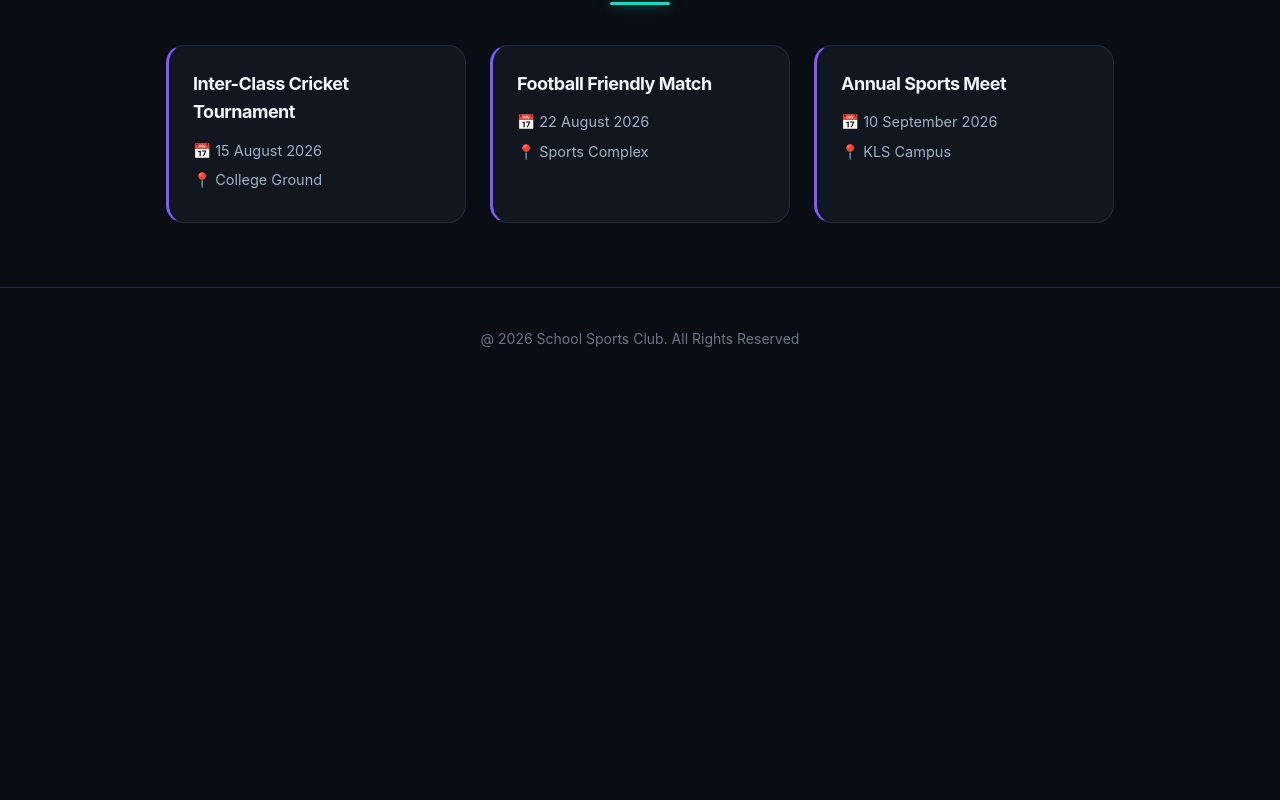
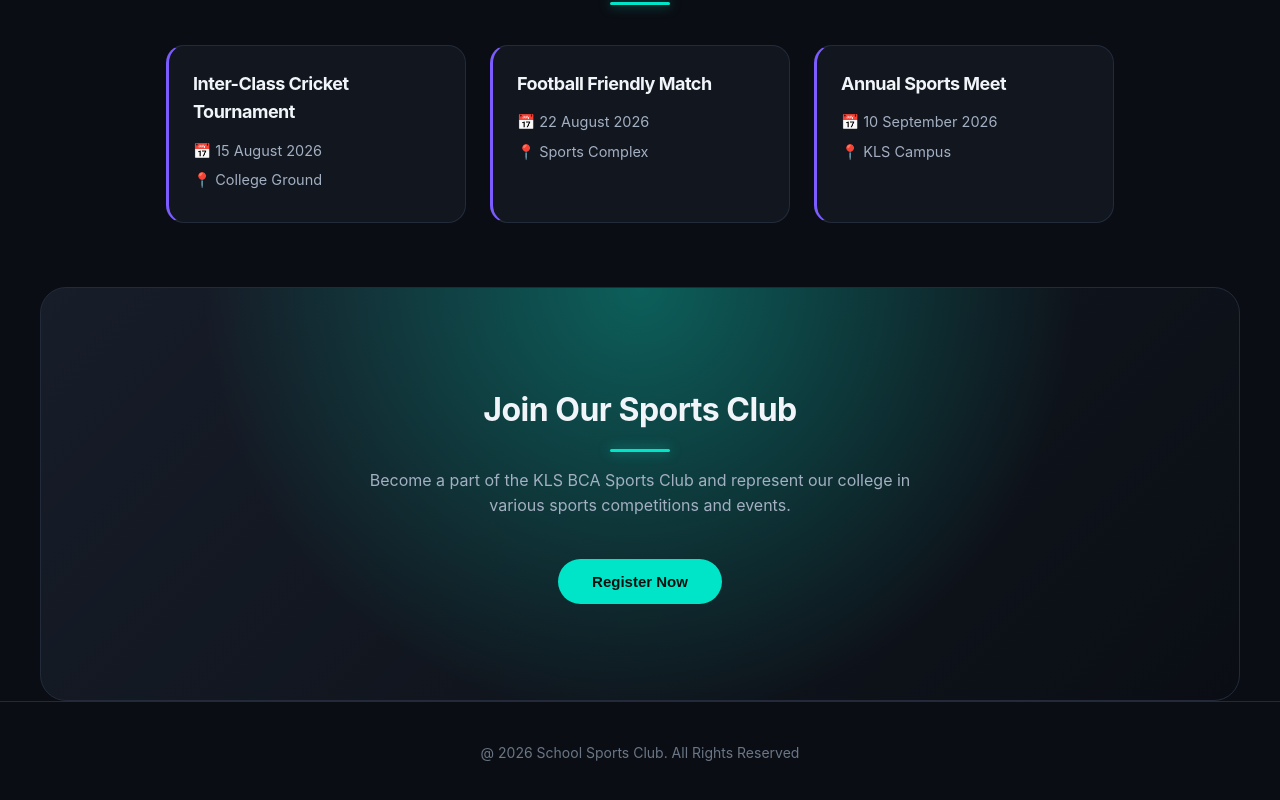
Before and after one commit to MeenalKesarkar/College-s-Sports-Club, a React (Vite) app: page / in a window 1280 px wide. Shown: the part 1938-2738 px from the top of the page. Before the commit the page ends 2328 px from the top, so only its background shows below. Built offline with nearby package versions, Linux system fonts and the light colour scheme.

Commit message:
Installed all backend dependencies and created dotenv and also added jionClub section and Added css styling.

```diff
--- a/package.json
+++ b/package.json
@@ -10,6 +10,11 @@
     "preview": "vite preview"
   },
   "dependencies": {
+    "cors": "^2.8.6",
+    "dotenv": "^17.4.2",
+    "express": "^5.2.1",
+    "mongodb": "^7.5.0",
+    "mongoose": "^9.7.4",
     "react": "^19.2.7",
     "react-dom": "^19.2.7",
     "react-router-dom": "^7.18.1"
@@ -23,6 +28,7 @@
     "eslint-plugin-react-hooks": "^7.1.1",
     "eslint-plugin-react-refresh": "^0.5.3",
     "globals": "^17.7.0",
+    "nodemon": "^3.1.14",
     "vite": "^8.1.1"
   }
 }
--- a/src/App.css
+++ b/src/App.css
@@ -349,6 +349,43 @@ section h2::after {
   margin-bottom: 6px;
 }
 
+/*  JOIN CLUB / CTA  */
+.join-club {
+  background: linear-gradient(135deg, var(--bg-surface-2), var(--bg-base));
+  border: 1px solid var(--border-subtle);
+  border-radius: var(--radius-lg);
+  padding: var(--space-2xl) var(--space-lg);
+  text-align: center;
+  max-width: 1200px;
+  position: relative;
+  overflow: hidden;
+}
+
+.join-club::before {
+  content: "";
+  position: absolute;
+  inset: 0;
+  background: radial-gradient(circle at 50% 0%, var(--accent-glow), transparent 60%);
+  pointer-events: none;
+}
+
+.join-club h2 {
+  margin-bottom: var(--space-sm);
+}
+
+.join-club p {
+  font-size: 16px;
+  color: var(--text-secondary);
+  max-width: 600px;
+  margin: 0 auto var(--space-lg);
+  position: relative;
+}
+
+.join-club .join-btn {
+  position: relative;
+}
+
+
 /* Footer*/
 
 .footer {
--- a/src/Home.jsx
+++ b/src/Home.jsx
@@ -119,6 +119,19 @@ function Home() {
     </section>
 
 
+    <section className="join-club">
+      <h2>Join Our Sports Club</h2>
+
+      <p>
+        Become a part of the KLS BCA Sports Club and represent our college in
+        various sports competitions and events.
+      </p>
+
+      <button className="join-btn">Register Now</button>
+    </section>
+
+
+
     </>
   );
 }
```
Also changed, not shown: 2 other files (tests, documents, lock files or other folders).
